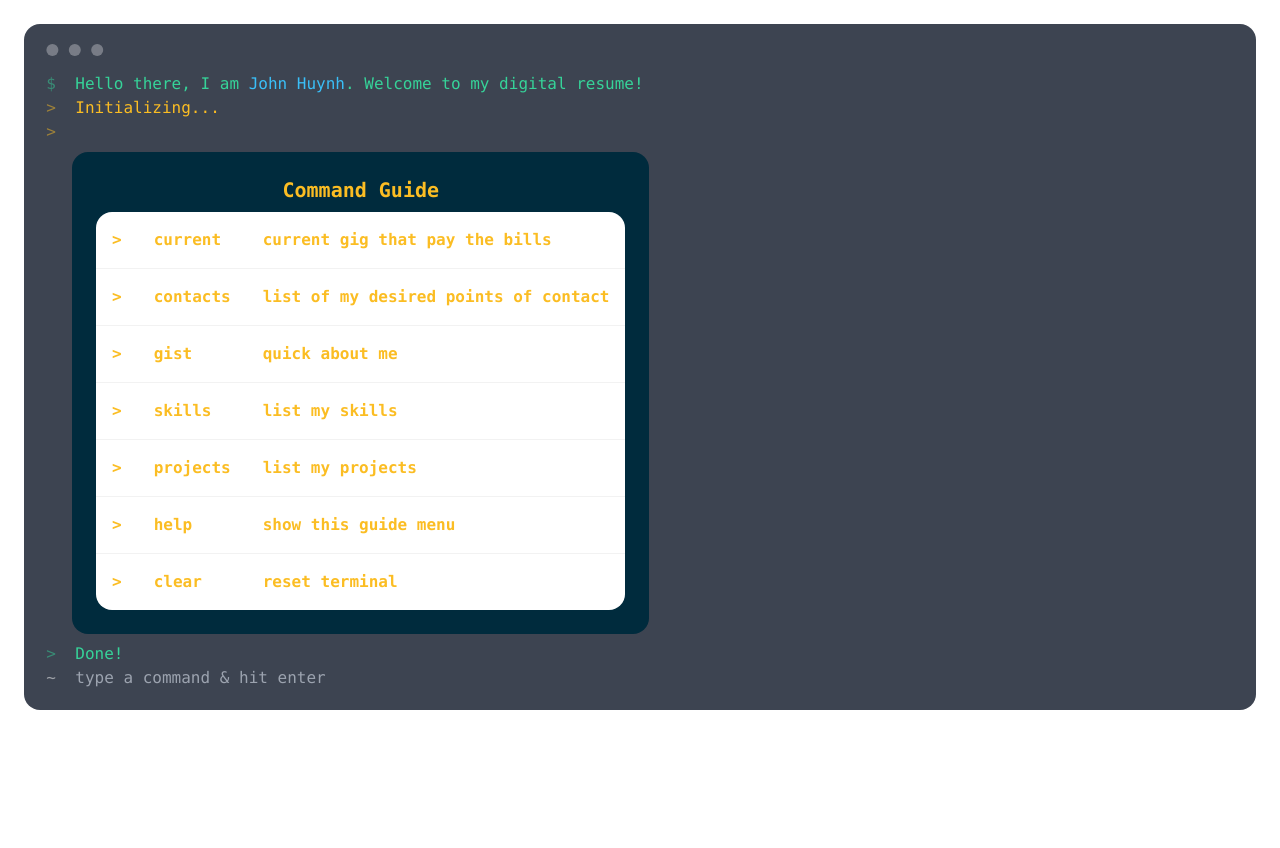
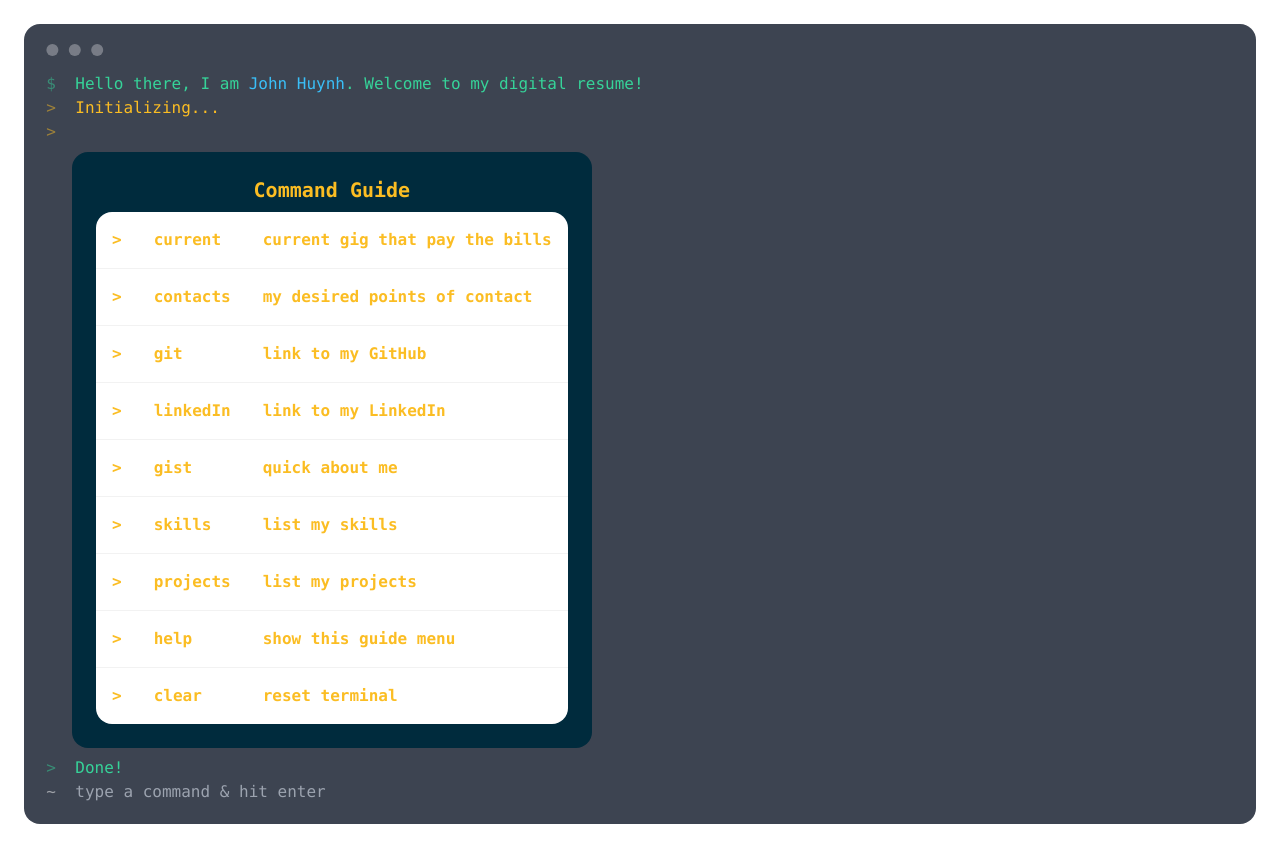
Before and after one commit to Here2Huynh/Digital-Resume, a React (Create React App) app: page / in a window 1280 px wide. Before the commit the page ends 800 px from the top, so only its background shows below. Built offline with nearby package versions, Linux system fonts and the light colour scheme.

Commit message:
refactored code, added command interpration functionality

```diff
--- a/src/components/GUI/CommandInput.js
+++ b/src/components/GUI/CommandInput.js
@@ -3,9 +3,10 @@ import { CommandContext } from "../../contexts/CommandContext";
 
 const CommandInput = () => {
   const [text, setText] = useState("");
+
   return (
     <CommandContext.Consumer>
-      {({ currentCommand, setCurrentCommand, history, setHistory }) => (
+      {({ currentCommand, setCurrentCommand }) => (
         <input
           autoFocus
           type="text"
--- a/src/components/GUI/Guide.js
+++ b/src/components/GUI/Guide.js
@@ -9,7 +9,17 @@ const guideContent = [
   {
     tick: ">",
     command: "contacts",
-    description: "list of my desired points of contact",
+    description: "my desired points of contact",
+  },
+  {
+    tick: ">",
+    command: "git",
+    description: "link to my GitHub",
+  },
+  {
+    tick: ">",
+    command: "linkedIn",
+    description: "link to my LinkedIn",
   },
   {
     tick: ">",
--- a/src/components/GUI/TerminalWindow.js
+++ b/src/components/GUI/TerminalWindow.js
@@ -1,11 +1,36 @@
 import React, { Component } from "react";
-import { welcomeDialogue } from "./Welcome";
+import { welcomeDialogue, commandDialogue } from "./Welcome";
+import { CommandContext } from "../../contexts/CommandContext";
 
-// TODO: some sort of queue to store the command lines
 // TODO: add tab auto complete functionality
+
 class TerminalWindow extends Component {
+  setCommand = (command) => {
+    this.setState({ currentCommand: command }, () => {
+      console.log(this.state.currentCommand);
+
+      switch (this.state.currentCommand.toLowerCase().trim()) {
+        case "current":
+          const updatedHistory = this.state.history;
+          updatedHistory.splice(
+            this.state.history.length - 1,
+            0,
+            commandDialogue["current"]
+          );
+          this.setState({
+            history: [...updatedHistory],
+          });
+          break;
+        default:
+          break;
+      }
+    });
+  };
+
   state = {
     history: [],
+    currentCommand: "",
+    setCurrentCommand: this.setCommand,
   };
 
   componentDidMount() {
@@ -15,7 +40,11 @@ class TerminalWindow extends Component {
   }
 
   render() {
-    return <div className="mockup-code">{this.state.history}</div>;
+    return (
+      <CommandContext.Provider value={this.state}>
+        <div className="mockup-code">{this.state.history}</div>
+      </CommandContext.Provider>
+    );
   }
 }
 
--- a/src/components/GUI/Welcome.js
+++ b/src/components/GUI/Welcome.js
@@ -2,8 +2,9 @@ import React from "react";
 import CommandLine from "./CommandLine";
 import Delayed from "../effects/Delayed";
 import TypeWriter from "../effects/TypeWriter";
-import Guide from "../GUI/Guide";
-import CommandInput from "../GUI/CommandInput";
+import Guide from "./Guide";
+import CommandInput from "./CommandInput";
+import Link from "../helpers/Link";
 
 const initializing = {
   line: ["Initializing..."],
@@ -31,8 +32,20 @@ export const welcomeDialogue = [
     <CommandLine dataPrefix={">"} classes={"text-success"}>
       Done!
     </CommandLine>
-    <CommandLine dataPrefix={"~"}>
-      <CommandInput />
+  </Delayed>,
+  <CommandLine dataPrefix={"~"}>
+    <CommandInput />
+  </CommandLine>,
+];
+
+export const commandDialogue = {
+  current: (
+    <CommandLine dataPrefix={"$"} classes={"text-warning"}>
+      Front end engineer at{" "}
+      <Link
+        url={"https://sanmanuel-nsn.gov"}
+        linkName={"San Manuel Band of Mission Indians"}
+      />
     </CommandLine>
-  </Delayed>,
-];
+  ),
+};
--- /dev/null
+++ b/src/components/helpers/Link.js
@@ -0,0 +1,16 @@
+import React from "react";
+
+const Link = ({ url, linkName }) => {
+  return (
+    <a
+      className="underline underline-offset-4"
+      href={url}
+      target="_blank"
+      rel="noreferrer"
+    >
+      {linkName}
+    </a>
+  );
+};
+
+export default Link;
--- a/src/contexts/CommandContext.js
+++ b/src/contexts/CommandContext.js
@@ -3,6 +3,4 @@ import React from "react";
 export const CommandContext = React.createContext({
   currentCommand: "",
   setCurrentCommand: () => {},
-  history: [],
-  setHistory: () => {},
 });
```
